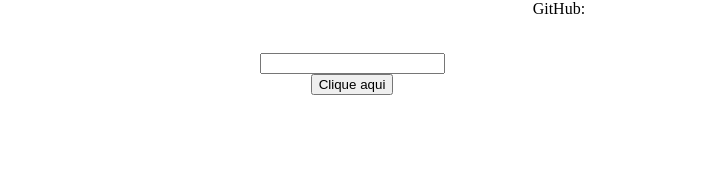
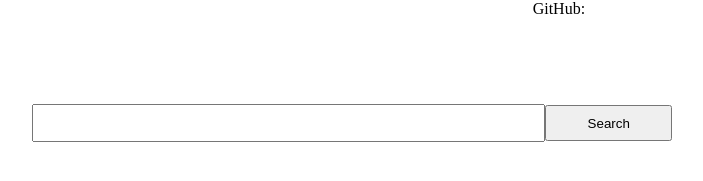
Before and after one commit to GeracNeto/api-github, a React (Vite) app: page / in a window 1280 px wide. Shown: the part 155-336 px from the top of the page, without its empty margins (288-991 px from the left). Built offline with nearby package versions, Linux system fonts and the light colour scheme.

Commit message:
Importado estilo para o componente Search

```diff
--- a/src/components/search/Search.jsx
+++ b/src/components/search/Search.jsx
@@ -1,15 +1,18 @@
 // React
-import { useState } from 'react'
+import { useState } from 'react';
+
+// Style
+import './Search.css';
 
 const Search = ({ getUserData }) => {
 
     const [user, setUser] = useState(); // Variável que armazena o nome do usuário
 
     return (
-        <>
+        <div className="search">
             <input type="text" onChange={e => setUser(e.target.value)}/>
-            <button onClick={() => getUserData(user)}>Clique aqui</button>
-        </>
+            <button onClick={() => getUserData(user)}>Search</button>
+        </div>
   );
 };
 
```
